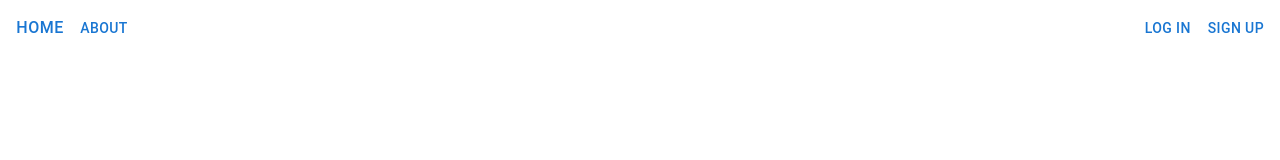
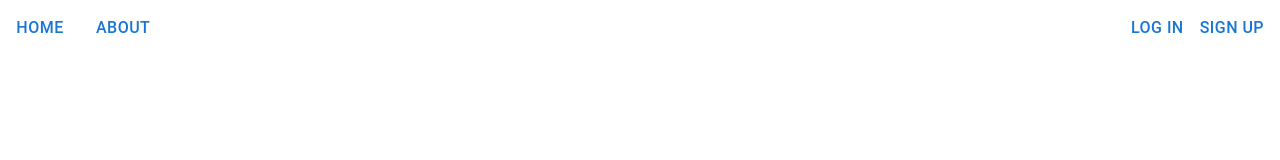
Before and after one commit to bengoh815/travellingProblem, a React (Create React App) app in the folder client/: page / in a window 1280 px wide. Shown: the top 160 px of the page. Built offline with nearby package versions, Linux system fonts and the light colour scheme.

Commit message:
Unified Navbar design

```diff
--- a/client/src/components/Navbar.tsx
+++ b/client/src/components/Navbar.tsx
@@ -1,24 +1,30 @@
 import { Link } from "react-router-dom";
-import { Box, Button } from "@mui/material";
+import { Box, Button, styled } from "@mui/material";
+
+const StyledButton = styled(Button)({
+  fontSize: "1rem",
+});
 
 export default function Navbar() {
   return (
-    <Box sx={{ display: "flex", justifyContent: "space-between" }}>
-      <Box sx={{ display: "flex" }}>
-        <Button component={Link} to="/" sx={{ fontSize: "1rem" }}>
-          Home
-        </Button>
-        <Button component={Link} to="/about">
-          About
-        </Button>
+    <Box
+      sx={{ height: "5vh", display: "flex", justifyContent: "space-between" }}
+    >
+      <Box sx={{ display: "flex", gap: 2 }}>
+        <Link to="/">
+          <StyledButton>Home</StyledButton>
+        </Link>
+        <Link to="/about">
+          <StyledButton>About</StyledButton>
+        </Link>
       </Box>
       <Box sx={{ display: "flex" }}>
-        <Button component={Link} to="/login">
-          Log in
-        </Button>
-        <Button component={Link} to="/signup">
-          Sign up
-        </Button>
+        <Link to="/login">
+          <StyledButton>Log in</StyledButton>
+        </Link>
+        <Link to="/signup">
+          <StyledButton>Sign up</StyledButton>
+        </Link>
       </Box>
     </Box>
   );
--- a/client/src/pages/Home.tsx
+++ b/client/src/pages/Home.tsx
@@ -4,7 +4,7 @@ import Navbar from "../components/Navbar";
 
 export default function Home() {
   return (
-    <Box sx={{ display: "flex", flexDirection: "column" }}>
+    <Box sx={{ display: "flex", flexDirection: "column", p: 0 }}>
       <Navbar />
       <Box
         sx={{
```
Also changed, not shown: client/src/components/ProtectedComponent.tsx (+34 -31 lines).
